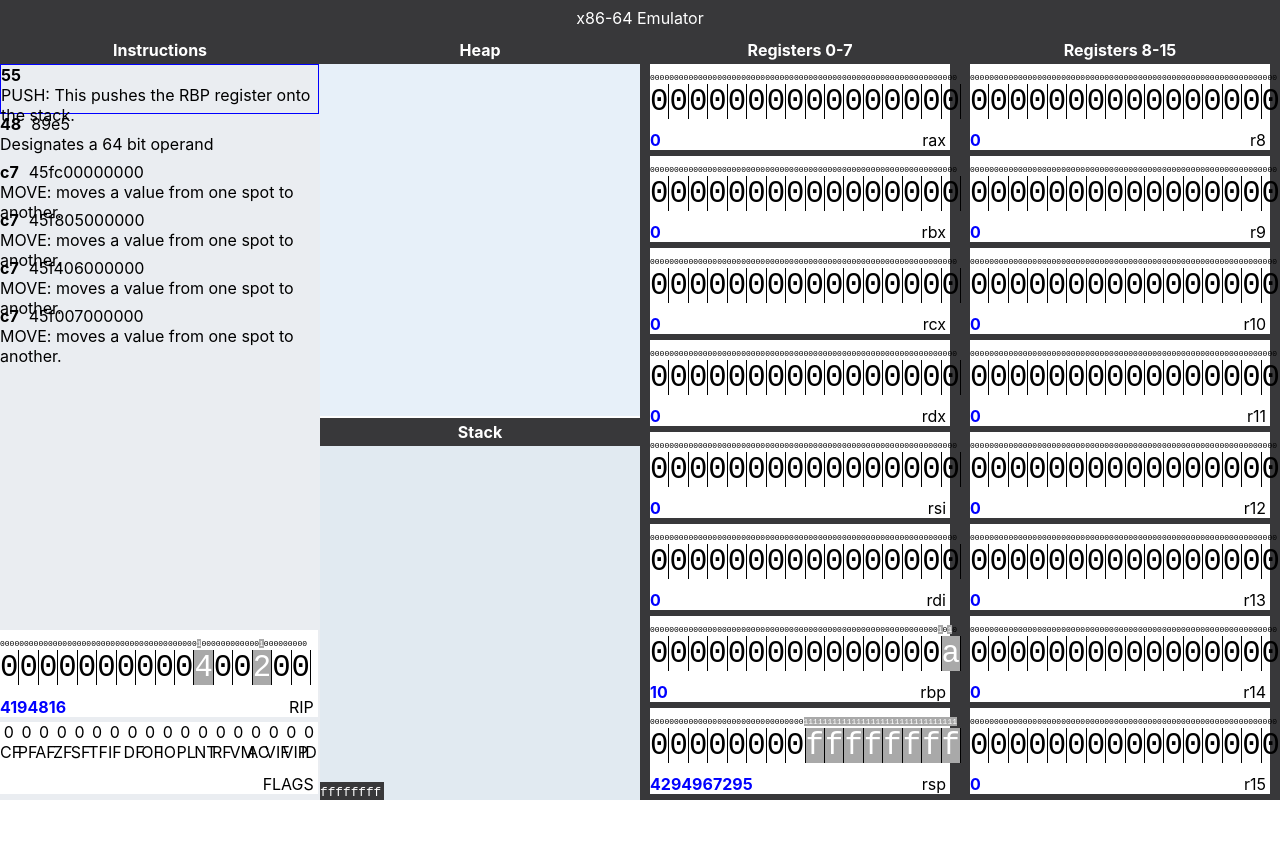
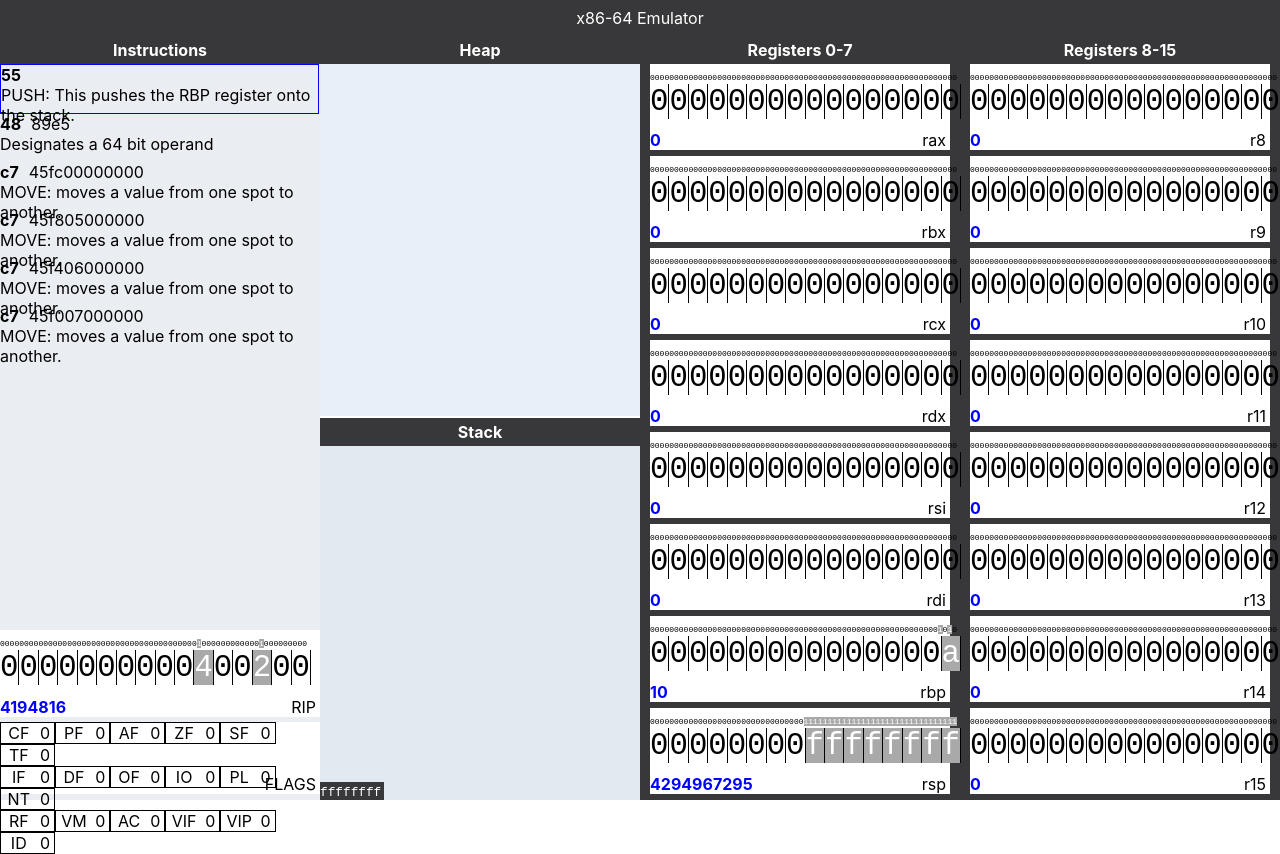
Before and after one commit to iptaylortechnical/x64, a React (Create React App) app: page / in a window 1280 px wide. Before the commit the page ends 800 px from the top, so only its background shows below. Built offline with nearby package versions, Linux system fonts and the light colour scheme.

Commit message:
flag changes

```diff
--- a/src/comp/css/flagRegister.css
+++ b/src/comp/css/flagRegister.css
@@ -4,6 +4,18 @@
 
 .Flag {
     display: inline-block;
-    width: 1.38vw;
+    width: 4.15vw;
     text-align: center;
+    border: 1px solid black;
 }
+
+.flagDescription {
+    display: inline-block;
+    text-align: center;
+    width: 66%;
+}
+
+.flagValue {
+    display: inline-block;
+    width: 33%;
+}
--- a/src/comp/css/ripSet.css
+++ b/src/comp/css/ripSet.css
@@ -6,4 +6,5 @@
 .floatingRegister {
   position: absolute;
   bottom: 0;
+  width: 25vw;
 }
--- a/src/comp/flagRegister.js
+++ b/src/comp/flagRegister.js
@@ -1,21 +1,30 @@
 import React, { Component } from 'react';
 import './css/flagRegister.css';
-import BinaryString from './binaryString';
-import HexString from './hexString';
 
 class FlagRegister extends Component {
   render() {
+    const keys = Object.keys(this.props.flags);
+    const first = keys.slice(0, 6).map(k => { return { key: k, value: this.props.flags[k] } });
+    const second = keys.slice(6, 12).map(k => { return { key: k, value: this.props.flags[k] } });
+    const third = keys.slice(12, keys.length).map(k => { return { key: k, value: this.props.flags[k] } });
 
     return (
       <div className="FlagRegister Register">
-        {/* <BinaryString value={base2String}/>
-        <HexString value={base16String}/>
-        <div className="decimalValue">{value}</div> */}
-
-        {Object.keys(this.props.flags)
-          .map(k => <Flag value={this.props.flags[k]}
-            description={k} />)}
-
+        <div className="flagRow">
+          {first
+            .map(k => <Flag value={k.value}
+              description={k.key} />)}
+        </div>
+        <div className="flagRow">
+          {second
+            .map(k => <Flag value={k.value}
+              description={k.key} />)}
+        </div>
+        <div className="flagRow">
+          {third
+            .map(k => <Flag value={k.value}
+              description={k.key} />)}
+        </div>
         <div className="ident">{this.props.label}</div>
       </div>
     )
@@ -26,8 +35,8 @@ class Flag extends Component {
   render() {
     return (
       <div className="Flag">
-        <div>{this.props.value}</div>
-        <div>{this.props.description}</div>
+        <div className="flagDescription">{this.props.description}</div>
+        <div className="flagValue">{this.props.value}</div>
       </div>
     )
   }
```
